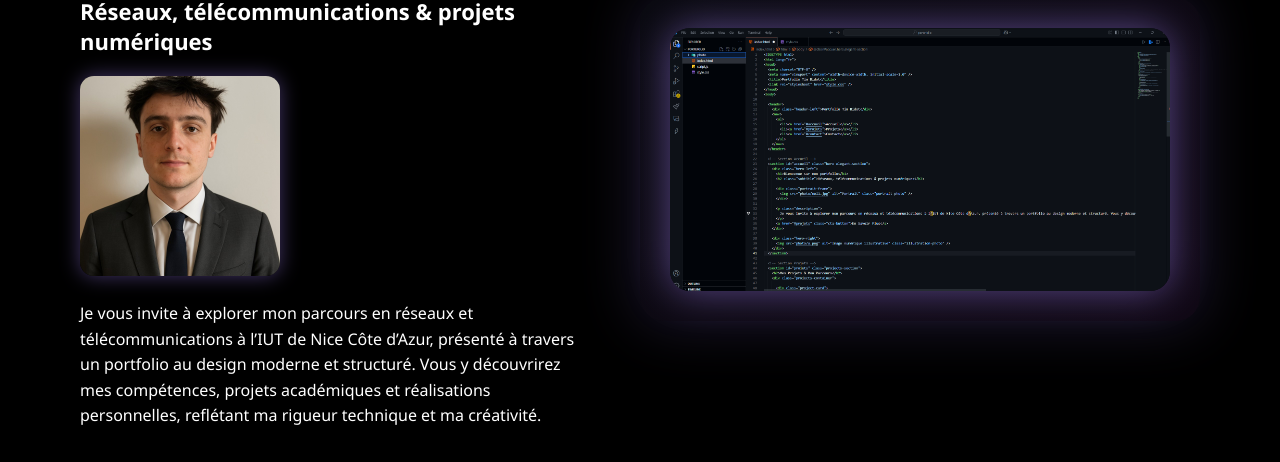
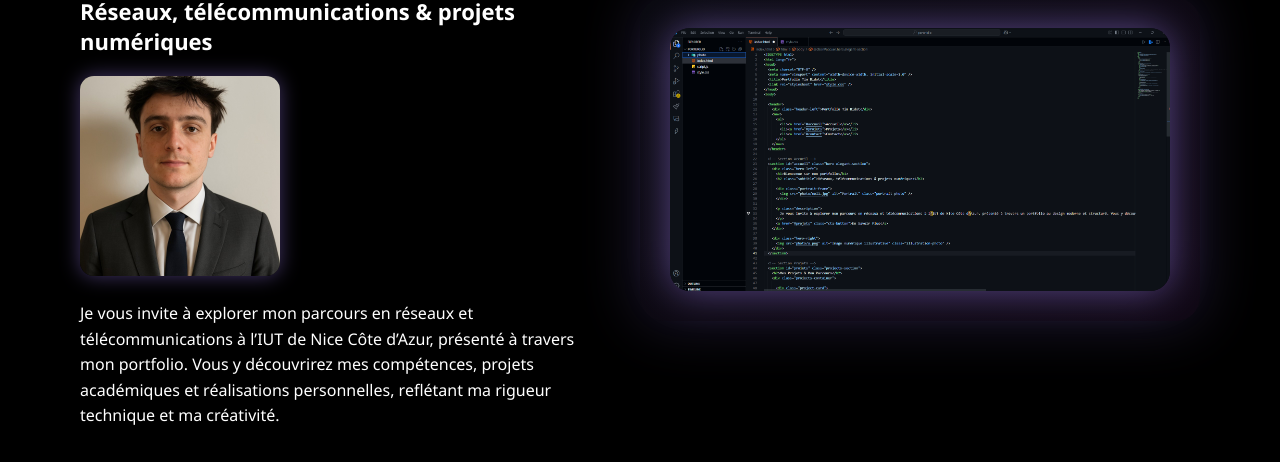
Before and after one commit to timbidotorignac/portfolio, a plain HTML site: page index.html in a window 1280 px wide. Shown: the part 292-754 px from the top of the page. Drawn offline with Linux system fonts and the light colour scheme.

Commit message:
Update index.html

```diff
--- a/index.html
+++ b/index.html
@@ -31,7 +31,7 @@
       </div>
 
       <p class="description">
-        Je vous invite à explorer mon parcours en réseaux et télécommunications à l’IUT de Nice Côte d’Azur, présenté à travers un portfolio au design moderne et structuré. Vous y découvrirez mes compétences, projets académiques et réalisations personnelles, reflétant ma rigueur technique et ma créativité.
+        Je vous invite à explorer mon parcours en réseaux et télécommunications à l’IUT de Nice Côte d’Azur, présenté à travers mon portfolio. Vous y découvrirez mes compétences, projets académiques et réalisations personnelles, reflétant ma rigueur technique et ma créativité.
       </p>
       <a href="#projets" class="cta-button">En Savoir Plus</a>
     </div>
```
